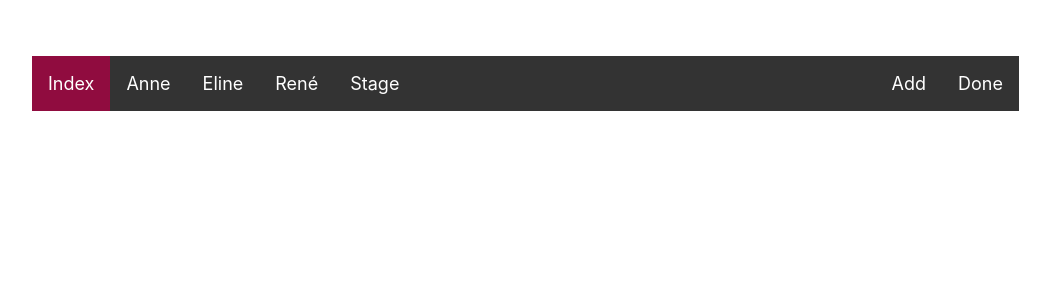
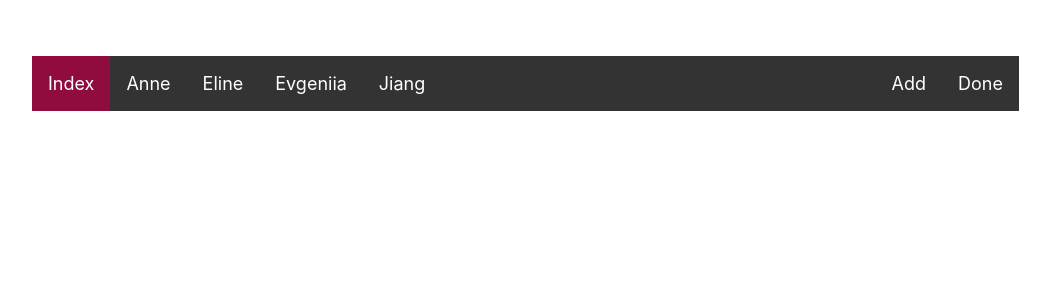
Before and after one commit to annemarijn/bookstodo, a Flask app: page / in a window 1280 px wide. Shown: the top 300 px of the page, without its empty margins (127-1177 px from the left). Run offline with Flask 2, Linux system fonts and the light colour scheme; data that the repository does not hold is empty; some libraries are stand-ins or nearby versions.

Commit message:
Added pages for Evgeniia and Jiang and deleted pages for Rene and Stage

```diff
--- a/application.py
+++ b/application.py
@@ -56,13 +56,13 @@ def done():
         db.execute("UPDATE books SET STATUS = 'DONE' WHERE ID = :bookId", bookId=bookId)
         return redirect("/Eline")
 
-    if status=="Rene":
+    if status=="Evgeniia":
         db.execute("UPDATE books SET STATUS = 'DONE' WHERE ID = :bookId", bookId=bookId)
-        return redirect("/Rene")
+        return redirect("/Evgeniia")
 
-    if status=="Stage":
+    if status=="Jiang":
         db.execute("UPDATE books SET STATUS = 'DONE' WHERE ID = :bookId", bookId=bookId)
-        return redirect("/Stage")
+        return redirect("/Jiang")
 
     else:
         db.execute("UPDATE books SET STATUS = 'DONE' WHERE ID = :bookId", bookId=bookId)
@@ -103,13 +103,13 @@ def unassign():
         db.execute("UPDATE books SET STATUS = 'TODO' WHERE ID = :bookId", bookId=bookId)
         return redirect("/Eline")
 
-    if status=="Rene":
+    if status=="Evgeniia":
         db.execute("UPDATE books SET STATUS = 'TODO' WHERE ID = :bookId", bookId=bookId)
-        return redirect("/Rene")
+        return redirect("/Evgeniia")
 
-    if status=="Stage":
+    if status=="Jiang":
         db.execute("UPDATE books SET STATUS = 'TODO' WHERE ID = :bookId", bookId=bookId)
-        return redirect("/Stage")
+        return redirect("/Jiang")
 
 # Assign books to person
 @app.route("/assignAnne")
@@ -126,17 +126,17 @@ def assignEline():
 
     return redirect("/")
 
-@app.route("/assignRene")
-def assignRene():
+@app.route("/assignEvgeniia")
+def assignEvgeniia():
     bookId = request.args.get("bookId")
-    db.execute("UPDATE books SET STATUS = 'RENE' WHERE ID = :bookId", bookId=bookId)
+    db.execute("UPDATE books SET STATUS = 'EVGENIIA' WHERE ID = :bookId", bookId=bookId)
 
     return redirect("/")
 
-@app.route("/assignStage")
-def assignStage():
+@app.route("/assignJiang")
+def assignJiang():
     bookId = request.args.get("bookId")
-    db.execute("UPDATE books SET STATUS = 'STAGE' WHERE ID = :bookId", bookId=bookId)
+    db.execute("UPDATE books SET STATUS = 'JIANG' WHERE ID = :bookId", bookId=bookId)
 
     return redirect("/")
 
@@ -152,14 +152,14 @@ def Eline():
     todobooks = db.execute("SELECT ID, BOOKINFO FROM books WHERE STATUS = 'ELINE'")
     return render_template("Eline.html", todobooks=todobooks)
 
-# Books assigned to René
-@app.route("/Rene")
-def Rene():
-    todobooks = db.execute("SELECT ID, BOOKINFO FROM books WHERE STATUS = 'RENE'")
-    return render_template("Rene.html", todobooks=todobooks)
+# Books assigned to Evgeniia
+@app.route("/Evgeniia")
+def Evgeniia():
+    todobooks = db.execute("SELECT ID, BOOKINFO FROM books WHERE STATUS = 'EVGENIIA'")
+    return render_template("Evgeniia.html", todobooks=todobooks)
 
-# Books assigned to Stage
-@app.route("/Stage")
-def Stage():
-    todobooks = db.execute("SELECT ID, BOOKINFO FROM books WHERE STATUS = 'STAGE'")
-    return render_template("Stage.html", todobooks=todobooks)
+# Books assigned to Jiang
+@app.route("/Jiang")
+def Jiang():
+    todobooks = db.execute("SELECT ID, BOOKINFO FROM books WHERE STATUS = 'JIANG'")
+    return render_template("Jiang.html", todobooks=todobooks)
--- a/templates/Anne.html
+++ b/templates/Anne.html
@@ -11,8 +11,8 @@
       <li><a href="/">Index</a></li>
       <li><a class="active" href="/Anne">Anne</a></li>
       <li><a href="/Eline">Eline</a></li>
-      <li><a href="/Rene">René</a></li>
-      <li><a href="/Stage">Stage</a></li>
+      <li><a href="/Evgeniia">Evgeniia</a></li>
+      <li><a href="/Jiang">Jiang</a></li>
       <li style="float:right"><a href="/donebooks">Done</a></li>
       <li style="float:right"><a href="/add">Add</a></li>
     </ul>
--- a/templates/Eline.html
+++ b/templates/Eline.html
@@ -11,8 +11,8 @@
       <li><a href="/">Index</a></li>
       <li><a href="/Anne">Anne</a></li>
       <li><a class="active" href="/Eline">Eline</a></li>
-      <li><a href="/Rene">René</a></li>
-      <li><a href="/Stage">Stage</a></li>
+      <li><a href="/Evgeniia">Evgeniia</a></li>
+      <li><a href="/Jiang">Jiang</a></li>
       <li style="float:right"><a href="/donebooks">Done</a></li>
       <li style="float:right"><a href="/add">Add</a></li>
     </ul>
--- a/templates/add.html
+++ b/templates/add.html
@@ -11,8 +11,8 @@
       <li><a href="/">Index</a></li>
       <li><a href="/Anne">Anne</a></li>
       <li><a href="/Eline">Eline</a></li>
-      <li><a href="/Rene">René</a></li>
-      <li><a href="/Stage">Stage</a></li>
+      <li><a href="/Evgeniia">Evgeniia</a></li>
+      <li><a href="/Jiang">Jiang</a></li>
       <li style="float:right"><a href="/donebooks">Done</a></li>
       <li style="float:right"><a class="active" href="/add">Add</a></li>
     </ul>
--- a/templates/done.html
+++ b/templates/done.html
@@ -12,8 +12,8 @@
       <li><a href="/">Index</a></li>
       <li><a href="/Anne">Anne</a></li>
       <li><a href="/Eline">Eline</a></li>
-      <li><a href="/Rene">René</a></li>
-      <li><a href="/Stage">Stage</a></li>
+      <li><a href="/Evgeniia">Evgeniia</a></li>
+      <li><a href="/Jiang">Jiang</a></li>
       <li style="float:right"><a href="/emptydonelist">EMPTY "DONE"</a></li>
       <li style="float:right"><a class="active" href="/donebooks">Done</a></li>
       <li style="float:right"><a href="/add">Add</a></li>
--- a/templates/index.html
+++ b/templates/index.html
@@ -12,8 +12,8 @@
       <li><a class="active" href="/">Index</a></li>
       <li><a href="/Anne">Anne</a></li>
       <li><a href="/Eline">Eline</a></li>
-      <li><a href="/Rene">René</a></li>
-      <li><a href="/Stage">Stage</a></li>
+      <li><a href="/Evgeniia">Evgeniia</a></li>
+      <li><a href="/Jiang">Jiang</a></li>
       <li style="float:right"><a href="/donebooks">Done</a></li>
       <li style="float:right"><a href="/add">Add</a></li>
     </ul>
@@ -28,8 +28,8 @@
         <li>
         <a href="http://www.google.com/search?q={{ todobook["bookinfo"]}}" style="color: #000000;" target="_blank"><text class="overflow">{{ todobook["bookinfo"]}}</class> </a>
         <a href="{{ url_for('done', bookId=todobook["id"]) }}"><span>Done &ensp;</span></a>
-        <a href="{{ url_for('assignStage', bookId=todobook["id"]) }}"><span> Stage &ensp;</span></a>
-        <a href="{{ url_for('assignRene', bookId=todobook["id"]) }}"><span> René &ensp;</span></a>
+        <a href="{{ url_for('assignJiang', bookId=todobook["id"]) }}"><span> Jiang &ensp;</span></a>
+        <a href="{{ url_for('assignEvgeniia', bookId=todobook["id"]) }}"><span> Evgeniia &ensp;</span></a>
         <a href="{{ url_for('assignEline', bookId=todobook["id"]) }}"><span> Eline &ensp;</span></a>
         <a href="{{ url_for('assignAnne', bookId=todobook["id"]) }}"><span> Anne &ensp;</span></a>
 
```
Also changed, not shown: templates/Evgeniia.html (renamed from templates/Rene.html, +4 -7 lines), templates/Jiang.html (renamed from templates/Stage.html, +5 -5 lines).
